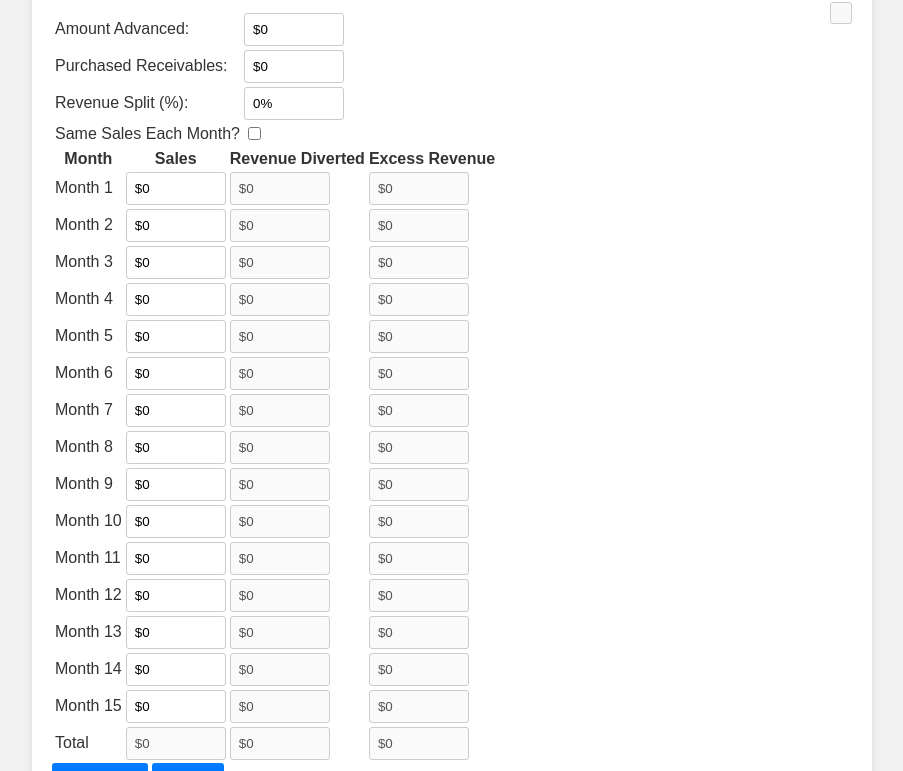
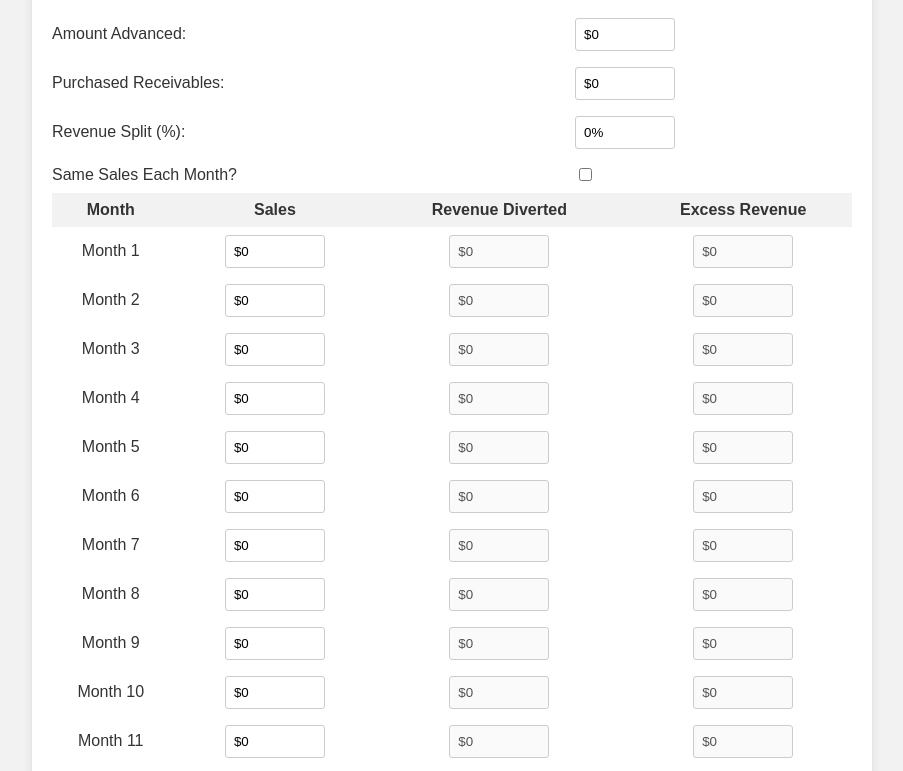
Before and after one commit to anonymousticketuser/anonymousticketuser.github.io, a plain HTML site: page index.html in a window 1280 px wide. Shown: the part 98-869 px from the top of the page, without its empty margins (188-1091 px from the left). Drawn offline with Linux system fonts and the light colour scheme.

Commit message:
index.html

```diff
--- a/index.html
+++ b/index.html
@@ -17,6 +17,7 @@
             background-color: white;
             border-radius: 5px;
             box-shadow: 0 0 10px rgba(0, 0, 0, 0.1);
+            text-align: center;
         }
         .form-group {
             margin-bottom: 15px;
@@ -52,20 +53,54 @@
         }
         .top-right-result {
     position: absolute;
-    top: 100px;
+    top: 20px;
     right: calc(50% - 400px);
-    padding: 10px;
+    padding: 2px;
     background-color: #f9f9f9;
-    border: 1px solid #ccc;
+    border: 3px solid #ccc;
     border-radius: 3px;
     width: fit-content;
 }
+table.left-aligned-columns th,
+        table.left-aligned-columns tbody td {
+            text-align: left;
+        }
+        table.left-aligned-columns td + td {
+    padding-left: 5px; /* Adjust this value to your preference */
+    margin-left: 0px; /* Adjust this value to your preference */
+}
+table {
+            width: 100%; /* Ensure the table fills the container */
+            border-collapse: collapse; /* Collapse table borders */
+        }
+
+        th,
+        td {
+            text-align: center; /* Center align content within table cells */
+            padding: 8px; /* Add padding to cells for better spacing */
+        }
+
+        thead th {
+            background-color: #f2f2f2; /* Add a background color to table header */
+        }
+
+        /* Adjustments for the last column to have no right padding */
+        th:last-child,
+        td:last-child {
+            padding-right: 0;
+        }
+
+        /* Adjustments for the first column to have no left padding */
+        th:first-child,
+        td:first-child {
+            padding-left: 0;
+        }
     </style>
 </head>
 <body>
     <div class="container">
         <h1>Merchant Cash Advance Calculator</h1>
-        <table>
+        <table class = "left-aligned-columns">
             <tbody>
                 <tr>
                     <td>Amount Advanced:</td>
```
